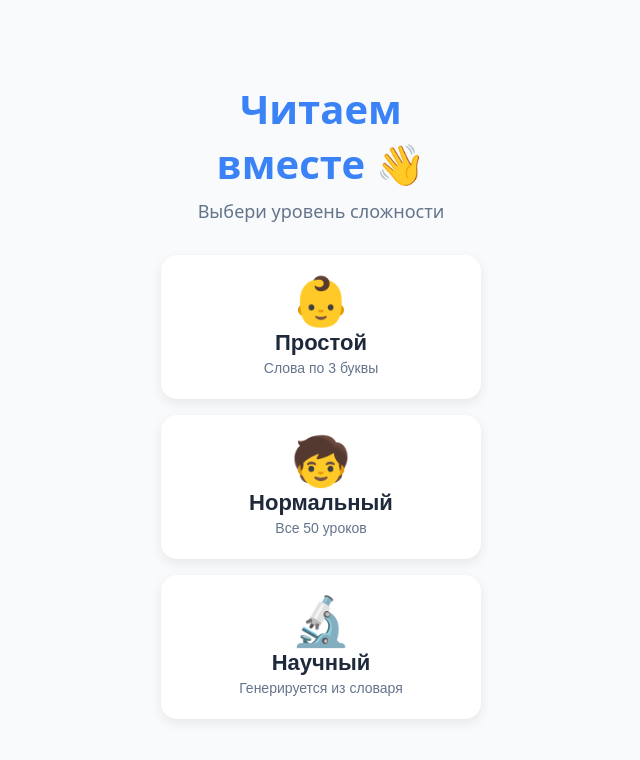
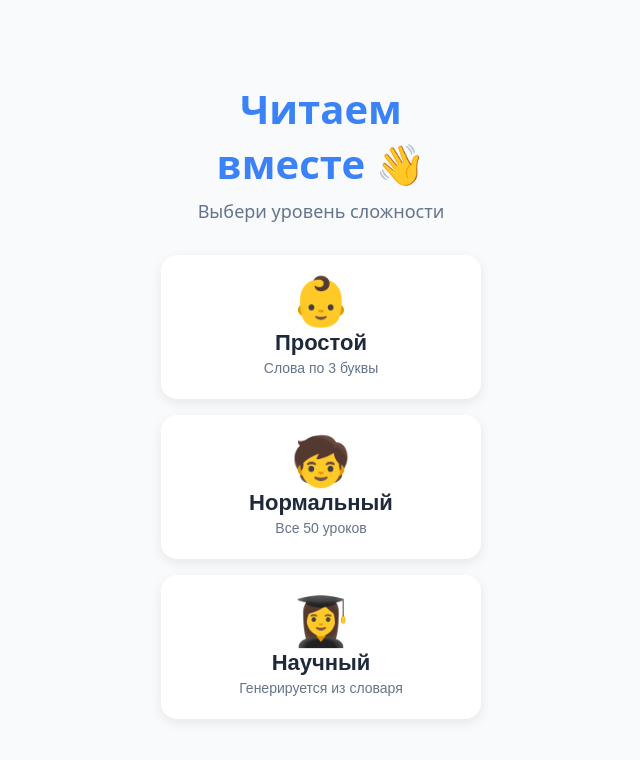
Before and after one commit to Krivich/readtrap, a website: page index.html in a window 1280 px wide. Shown: the whole page, without its empty margins (319-959 px from the left). Drawn offline with Linux system fonts and the light colour scheme.

Commit message:
style: эмодзи 👩‍ для научного уровня

```diff
--- a/index.html
+++ b/index.html
@@ -24,7 +24,7 @@
           <span class="level-desc">Все 50 уроков</span>
         </button>
         <button class="level-btn level-scientific" id="btn-scientific">
-          <span class="level-emoji">🔬</span>
+          <span class="level-emoji">👩‍🎓</span>
           <span class="level-label">Научный</span>
           <span class="level-desc">Генерируется из словаря</span>
         </button>
```
